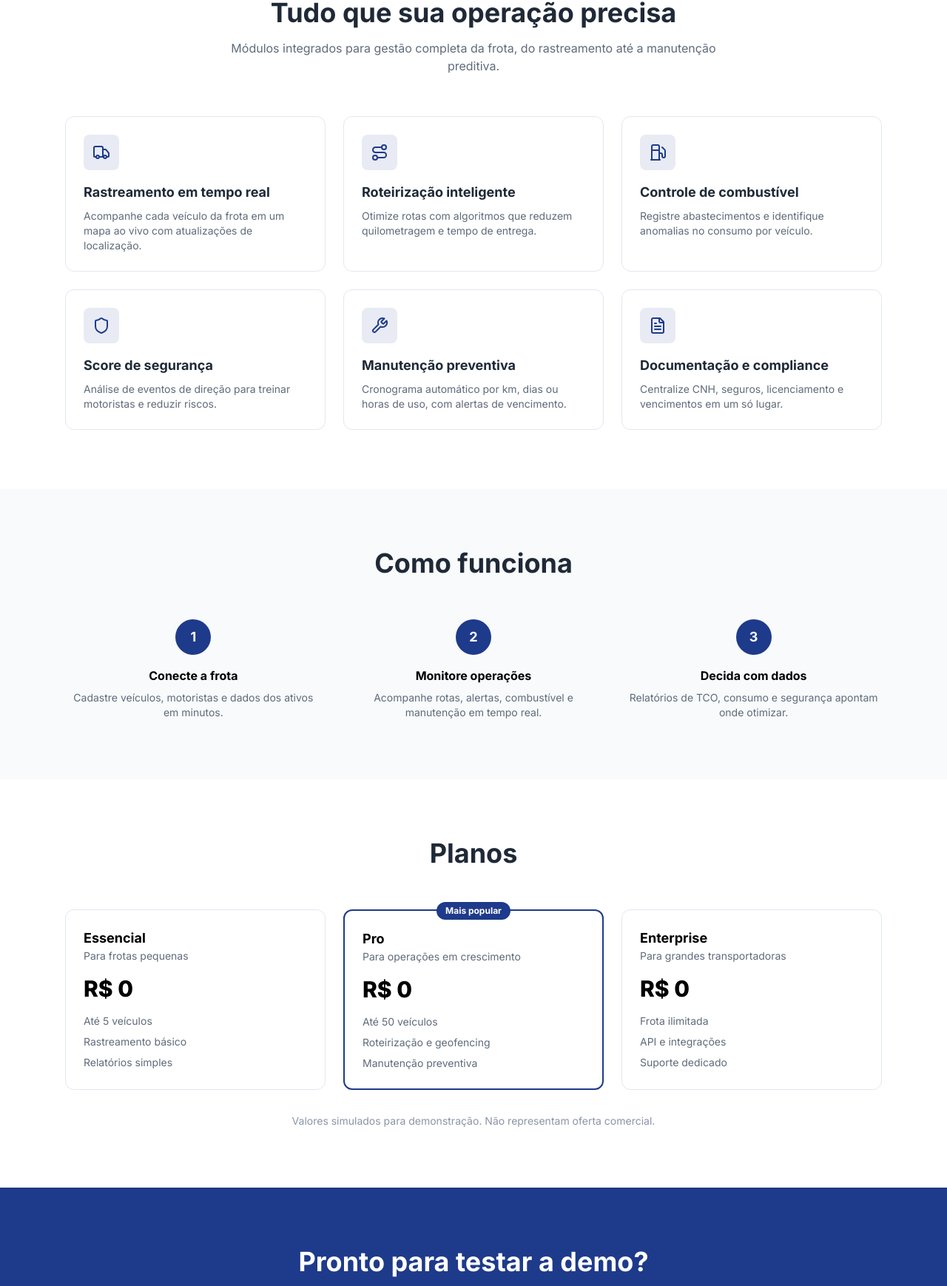
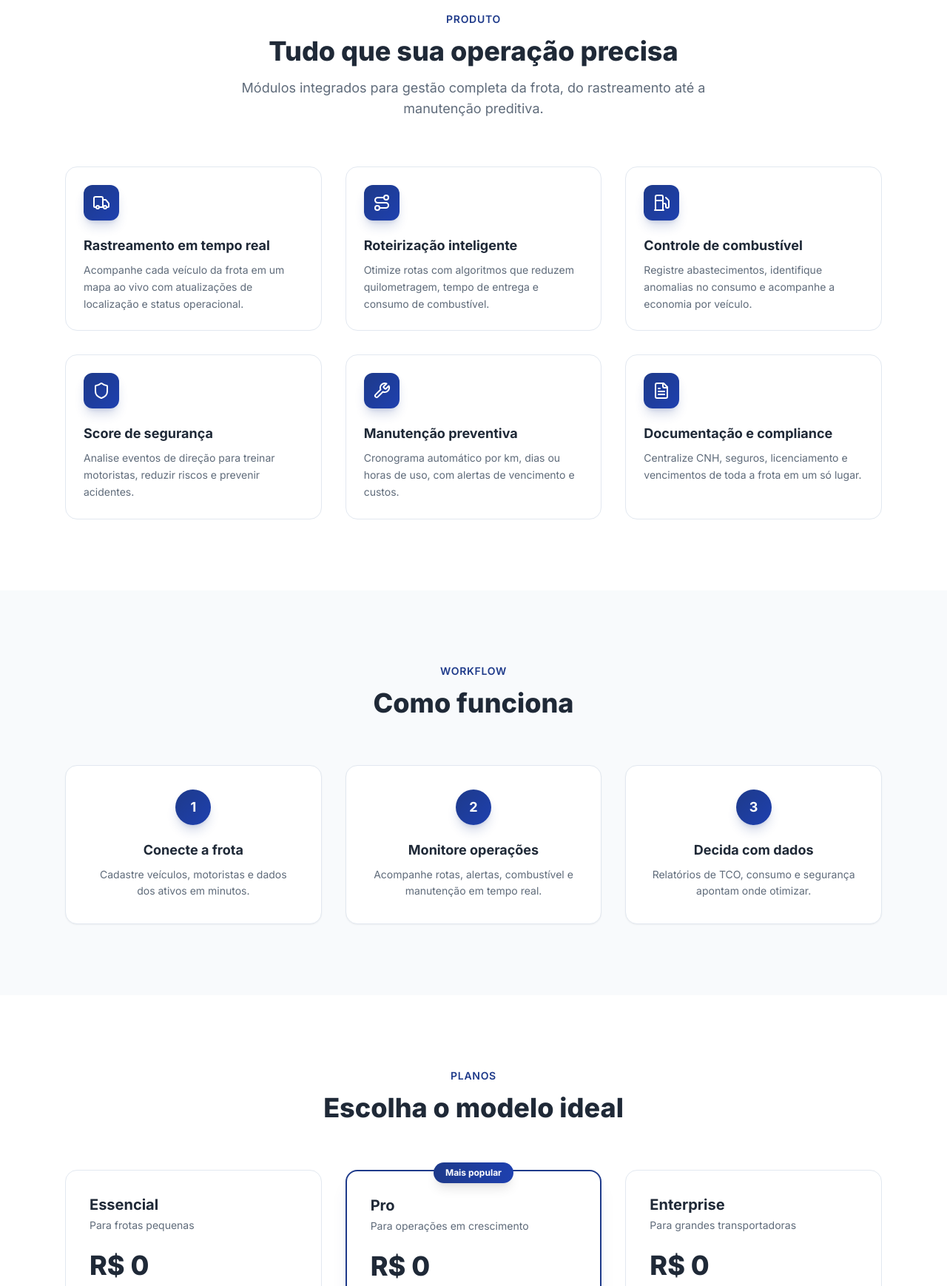
Before and after one commit to lfelipef1dev-jpg/frotamais, an Astro site: page / in a window 1280 px wide. Shown: the part 908-2646 px from the top of the page at 74% size. Built offline with nearby package versions, Linux system fonts and the light colour scheme; Astro itself is replaced by a stand-in of ours.

Commit message:
Frotamais: landing refinada, OG, favicon, manifest e SEO no layout

```diff
--- a/src/pages/index.astro
+++ b/src/pages/index.astro
@@ -3,16 +3,16 @@ import Layout from '../layouts/Layout.astro';
 import { ArrowRight, Truck, Route, Fuel, Shield, Wrench, FileText } from 'lucide-react';
 
 const features = [
-  { icon: Truck, title: 'Rastreamento em tempo real', description: 'Acompanhe cada veículo da frota em um mapa ao vivo com atualizações de localização.' },
-  { icon: Route, title: 'Roteirização inteligente', description: 'Otimize rotas com algoritmos que reduzem quilometragem e tempo de entrega.' },
-  { icon: Fuel, title: 'Controle de combustível', description: 'Registre abastecimentos e identifique anomalias no consumo por veículo.' },
-  { icon: Shield, title: 'Score de segurança', description: 'Análise de eventos de direção para treinar motoristas e reduzir riscos.' },
-  { icon: Wrench, title: 'Manutenção preventiva', description: 'Cronograma automático por km, dias ou horas de uso, com alertas de vencimento.' },
-  { icon: FileText, title: 'Documentação e compliance', description: 'Centralize CNH, seguros, licenciamento e vencimentos em um só lugar.' },
+  { icon: Truck, title: 'Rastreamento em tempo real', description: 'Acompanhe cada veículo da frota em um mapa ao vivo com atualizações de localização e status operacional.' },
+  { icon: Route, title: 'Roteirização inteligente', description: 'Otimize rotas com algoritmos que reduzem quilometragem, tempo de entrega e consumo de combustível.' },
+  { icon: Fuel, title: 'Controle de combustível', description: 'Registre abastecimentos, identifique anomalias no consumo e acompanhe a economia por veículo.' },
+  { icon: Shield, title: 'Score de segurança', description: 'Analise eventos de direção para treinar motoristas, reduzir riscos e prevenir acidentes.' },
+  { icon: Wrench, title: 'Manutenção preventiva', description: 'Cronograma automático por km, dias ou horas de uso, com alertas de vencimento e custos.' },
+  { icon: FileText, title: 'Documentação e compliance', description: 'Centralize CNH, seguros, licenciamento e vencimentos de toda a frota em um só lugar.' },
 ];
 ---
 
-<Layout title="Frotamais - Gerenciador Inteligente de Frotas">
+<Layout title="Frotamais - Gerenciador Inteligente de Frotas" description="Frotamais: rastreamento, roteirização, combustível, manutenção, documentos e rotas em uma única plataforma de gestão de frotas." image="/og-image.jpg">
   <header class="bg-brand-surface border-b border-brand-border sticky top-0 z-50">
     <div class="max-w-6xl mx-auto px-4 md:px-6 h-16 flex items-center justify-between">
       <a href="/" class="flex items-center gap-2 font-extrabold text-xl text-brand-primary">
@@ -74,102 +74,114 @@ const features = [
       </div>
     </section>
 
-    <section id="funcionalidades" class="py-16 md:py-20">
+    <section id="funcionalidades" class="py-16 md:py-24 bg-white">
       <div class="max-w-6xl mx-auto px-4 md:px-6">
-        <div class="text-center mb-14">
-          <h2 class="text-3xl md:text-4xl font-bold text-brand-text">Tudo que sua operação precisa</h2>
-          <p class="text-brand-text-secondary mt-4 max-w-2xl mx-auto">Módulos integrados para gestão completa da frota, do rastreamento até a manutenção preditiva.</p>
+        <div class="text-center mb-16">
+          <span class="text-brand-primary font-semibold text-sm uppercase tracking-wider">Produto</span>
+          <h2 class="text-3xl md:text-4xl font-extrabold text-brand-text mt-3">Tudo que sua operação precisa</h2>
+          <p class="text-brand-text-secondary mt-4 max-w-2xl mx-auto text-lg">Módulos integrados para gestão completa da frota, do rastreamento até a manutenção preditiva.</p>
         </div>
-        <div class="grid md:grid-cols-2 lg:grid-cols-3 gap-6">
+        <div class="grid md:grid-cols-2 lg:grid-cols-3 gap-8">
           {features.map((f) => (
-            <div class="bg-brand-surface rounded-xl p-6 border border-brand-border hover:shadow-lg transition">
-              <div class="w-12 h-12 rounded-lg bg-brand-primary/10 flex items-center justify-center text-brand-primary mb-4">
+            <div class="bg-brand-surface rounded-2xl p-6 border border-brand-border hover:shadow-xl hover:-translate-y-1 transition duration-300">
+              <div class="w-12 h-12 rounded-xl bg-gradient-to-br from-brand-primary to-brand-primary-600 flex items-center justify-center text-white mb-5 shadow-lg shadow-brand-primary/20">
                 <f.icon className="w-6 h-6" aria-hidden="true" />
               </div>
               <h3 class="text-lg font-bold text-brand-text">{f.title}</h3>
-              <p class="text-brand-text-secondary mt-2 text-sm">{f.description}</p>
+              <p class="text-brand-text-secondary mt-2 text-sm leading-relaxed">{f.description}</p>
             </div>
           ))}
         </div>
       </div>
     </section>
 
-    <section id="como-funciona" class="py-16 md:py-20 bg-brand-surface-elevated">
+    <section id="como-funciona" class="py-16 md:py-24 bg-brand-surface-elevated">
       <div class="max-w-6xl mx-auto px-4 md:px-6">
-        <h2 class="text-3xl md:text-4xl font-bold text-brand-text text-center mb-14">Como funciona</h2>
-        <div class="grid md:grid-cols-3 gap-8">
-          <div class="text-center">
-            <div class="w-12 h-12 mx-auto rounded-full bg-brand-primary text-white flex items-center justify-center font-bold text-lg">1</div>
-            <h3 class="font-bold mt-4">Conecte a frota</h3>
-            <p class="text-brand-text-secondary mt-2 text-sm">Cadastre veículos, motoristas e dados dos ativos em minutos.</p>
-          </div>
-          <div class="text-center">
-            <div class="w-12 h-12 mx-auto rounded-full bg-brand-primary text-white flex items-center justify-center font-bold text-lg">2</div>
-            <h3 class="font-bold mt-4">Monitore operações</h3>
-            <p class="text-brand-text-secondary mt-2 text-sm">Acompanhe rotas, alertas, combustível e manutenção em tempo real.</p>
-          </div>
-          <div class="text-center">
-            <div class="w-12 h-12 mx-auto rounded-full bg-brand-primary text-white flex items-center justify-center font-bold text-lg">3</div>
-            <h3 class="font-bold mt-4">Decida com dados</h3>
-            <p class="text-brand-text-secondary mt-2 text-sm">Relatórios de TCO, consumo e segurança apontam onde otimizar.</p>
-          </div>
+        <div class="text-center mb-16">
+          <span class="text-brand-primary font-semibold text-sm uppercase tracking-wider">Workflow</span>
+          <h2 class="text-3xl md:text-4xl font-extrabold text-brand-text mt-3">Como funciona</h2>
+        </div>
+        <div class="grid md:grid-cols-3 gap-8 relative">
+          <div class="hidden md:block absolute top-8 left-[20%] right-[20%] h-0.5 bg-brand-border -z-10"></div>
+          {[
+            { step: '1', title: 'Conecte a frota', desc: 'Cadastre veículos, motoristas e dados dos ativos em minutos.' },
+            { step: '2', title: 'Monitore operações', desc: 'Acompanhe rotas, alertas, combustível e manutenção em tempo real.' },
+            { step: '3', title: 'Decida com dados', desc: 'Relatórios de TCO, consumo e segurança apontam onde otimizar.' },
+          ].map(item => (
+            <div class="bg-brand-surface rounded-2xl p-8 border border-brand-border text-center shadow-sm hover:shadow-md transition">
+              <div class="w-12 h-12 mx-auto rounded-full bg-gradient-to-br from-brand-primary to-brand-primary-600 text-white flex items-center justify-center font-bold text-lg shadow-lg shadow-brand-primary/20">{item.step}</div>
+              <h3 class="font-bold text-lg mt-5 text-brand-text">{item.title}</h3>
+              <p class="text-brand-text-secondary mt-2 text-sm leading-relaxed">{item.desc}</p>
+            </div>
+          ))}
         </div>
       </div>
     </section>
 
-    <section id="precos" class="py-16 md:py-20">
+    <section id="precos" class="py-16 md:py-24 bg-white">
       <div class="max-w-6xl mx-auto px-4 md:px-6">
-        <h2 class="text-3xl md:text-4xl font-bold text-brand-text text-center mb-14">Planos</h2>
-        <div class="grid md:grid-cols-3 gap-6">
-          <div class="bg-brand-surface rounded-xl p-6 border border-brand-border">
-            <h3 class="font-bold text-lg">Essencial</h3>
-            <p class="text-brand-text-secondary text-sm">Para frotas pequenas</p>
-            <div class="text-3xl font-extrabold my-4">R$ 0</div>
-            <ul class="text-sm text-brand-text-secondary space-y-2">
-              <li>Até 5 veículos</li>
-              <li>Rastreamento básico</li>
-              <li>Relatórios simples</li>
+        <div class="text-center mb-16">
+          <span class="text-brand-primary font-semibold text-sm uppercase tracking-wider">Planos</span>
+          <h2 class="text-3xl md:text-4xl font-extrabold text-brand-text mt-3">Escolha o modelo ideal</h2>
+        </div>
+        <div class="grid md:grid-cols-3 gap-8 items-stretch">
+          <div class="bg-brand-surface rounded-2xl p-8 border border-brand-border flex flex-col">
+            <h3 class="font-bold text-xl text-brand-text">Essencial</h3>
+            <p class="text-brand-text-secondary text-sm mt-1">Para frotas pequenas</p>
+            <div class="text-4xl font-extrabold my-6 text-brand-text">R$ 0</div>
+            <ul class="text-sm text-brand-text-secondary space-y-3 flex-1">
+              <li class="flex items-center gap-2"><span class="text-brand-accent">✓</span> Até 5 veículos</li>
+              <li class="flex items-center gap-2"><span class="text-brand-accent">✓</span> Rastreamento básico</li>
+              <li class="flex items-center gap-2"><span class="text-brand-accent">✓</span> Relatórios simples</li>
             </ul>
           </div>
-          <div class="bg-brand-surface rounded-xl p-6 border-2 border-brand-primary relative">
-            <span class="absolute -top-3 left-1/2 -translate-x-1/2 bg-brand-primary text-white text-xs font-bold px-3 py-1 rounded-full">Mais popular</span>
-            <h3 class="font-bold text-lg">Pro</h3>
-            <p class="text-brand-text-secondary text-sm">Para operações em crescimento</p>
-            <div class="text-3xl font-extrabold my-4">R$ 0</div>
-            <ul class="text-sm text-brand-text-secondary space-y-2">
-              <li>Até 50 veículos</li>
-              <li>Roteirização e geofencing</li>
-              <li>Manutenção preventiva</li>
+          <div class="bg-brand-surface rounded-2xl p-8 border-2 border-brand-primary relative flex flex-col shadow-xl shadow-brand-primary/10">
+            <span class="absolute -top-3 left-1/2 -translate-x-1/2 bg-gradient-to-r from-brand-primary to-brand-primary-600 text-white text-xs font-bold px-4 py-1.5 rounded-full shadow-lg">Mais popular</span>
+            <h3 class="font-bold text-xl text-brand-text">Pro</h3>
+            <p class="text-brand-text-secondary text-sm mt-1">Para operações em crescimento</p>
+            <div class="text-4xl font-extrabold my-6 text-brand-text">R$ 0</div>
+            <ul class="text-sm text-brand-text-secondary space-y-3 flex-1">
+              <li class="flex items-center gap-2"><span class="text-brand-accent">✓</span> Até 50 veículos</li>
+              <li class="flex items-center gap-2"><span class="text-brand-accent">✓</span> Roteirização e geofencing</li>
+              <li class="flex items-center gap-2"><span class="text-brand-accent">✓</span> Manutenção preventiva</li>
             </ul>
           </div>
-          <div class="bg-brand-surface rounded-xl p-6 border border-brand-border">
-            <h3 class="font-bold text-lg">Enterprise</h3>
-            <p class="text-brand-text-secondary text-sm">Para grandes transportadoras</p>
-            <div class="text-3xl font-extrabold my-4">R$ 0</div>
-            <ul class="text-sm text-brand-text-secondary space-y-2">
-              <li>Frota ilimitada</li>
-              <li>API e integrações</li>
-              <li>Suporte dedicado</li>
+          <div class="bg-brand-surface rounded-2xl p-8 border border-brand-border flex flex-col">
+            <h3 class="font-bold text-xl text-brand-text">Enterprise</h3>
+            <p class="text-brand-text-secondary text-sm mt-1">Para grandes transportadoras</p>
+            <div class="text-4xl font-extrabold my-6 text-brand-text">R$ 0</div>
+            <ul class="text-sm text-brand-text-secondary space-y-3 flex-1">
+              <li class="flex items-center gap-2"><span class="text-brand-accent">✓</span> Frota ilimitada</li>
+              <li class="flex items-center gap-2"><span class="text-brand-accent">✓</span> API e integrações</li>
+              <li class="flex items-center gap-2"><span class="text-brand-accent">✓</span> Suporte dedicado</li>
             </ul>
           </div>
         </div>
-        <p class="text-center text-brand-text-light text-sm mt-8">Valores simulados para demonstração. Não representam oferta comercial.</p>
+        <p class="text-center text-brand-text-light text-sm mt-10">Valores simulados para demonstração. Não representam oferta comercial.</p>
       </div>
     </section>
 
-    <section class="py-16 md:py-20 bg-brand-primary text-white">
+    <section class="py-16 md:py-24 bg-gradient-to-br from-brand-primary to-brand-primary-600 text-white">
       <div class="max-w-4xl mx-auto px-4 md:px-6 text-center">
-        <h2 class="text-3xl md:text-4xl font-bold">Pronto para testar a demo?</h2>
-        <p class="text-white/80 mt-4">Acesse o painel com dados simulados e veja a plataforma em ação.</p>
-        <a href="/sign-in" class="inline-flex items-center gap-2 mt-8 px-8 py-4 bg-white text-brand-primary rounded-lg font-bold hover:bg-brand-bg transition">Acessar demo <ArrowRight className="w-5 h-5" aria-hidden="true" /></a>
+        <h2 class="text-3xl md:text-4xl font-extrabold">Pronto para testar a demo?</h2>
+        <p class="text-white/80 mt-4 text-lg max-w-2xl mx-auto">Acesse o painel com dados simulados e veja a plataforma em ação. Sem cartão, sem compromisso.</p>
+        <a href="/sign-in" class="inline-flex items-center gap-2 mt-8 px-8 py-4 bg-white text-brand-primary rounded-xl font-bold hover:bg-brand-surface transition shadow-lg">Acessar demo <ArrowRight className="w-5 h-5" aria-hidden="true" /></a>
       </div>
     </section>
   </main>
 
-  <footer class="bg-brand-surface border-t border-brand-border py-10">
-    <div class="max-w-6xl mx-auto px-4 md:px-6 flex flex-col md:flex-row justify-between items-center gap-4 text-sm text-brand-text-secondary">
-      <p>&copy; 2026 Frotamais. Projeto de portfólio ExpoStacker.</p>
-      <p>Dados ilustrativos. Sem fins comerciais.</p>
+  <footer class="bg-brand-surface border-t border-brand-border py-12">
+    <div class="max-w-6xl mx-auto px-4 md:px-6 grid md:grid-cols-3 gap-8 items-center text-sm text-brand-text-secondary">
+      <div class="flex items-center gap-2 font-extrabold text-xl text-brand-primary">
+        <Truck className="w-7 h-7" aria-hidden="true" />
+        Frotamais
+      </div>
+      <div class="md:text-center">
+        <p>&copy; 2026 Frotamais. Projeto de portfólio ExpoStacker.</p>
+      </div>
+      <div class="md:text-right">
+        <p>Dados ilustrativos. Sem fins comerciais.</p>
+      </div>
     </div>
   </footer>
 </Layout>
```
Also changed, not shown: src/layouts/App.astro (+9 -1 lines), src/layouts/Layout.astro (+30 -2 lines), public/apple-touch-icon.png (added), public/favicon-32x32.png (added), public/favicon.svg, public/icon-192x192.png (added), public/icon-512x512.png (added), public/og-image.jpg (added), public/site.webmanifest (added).
